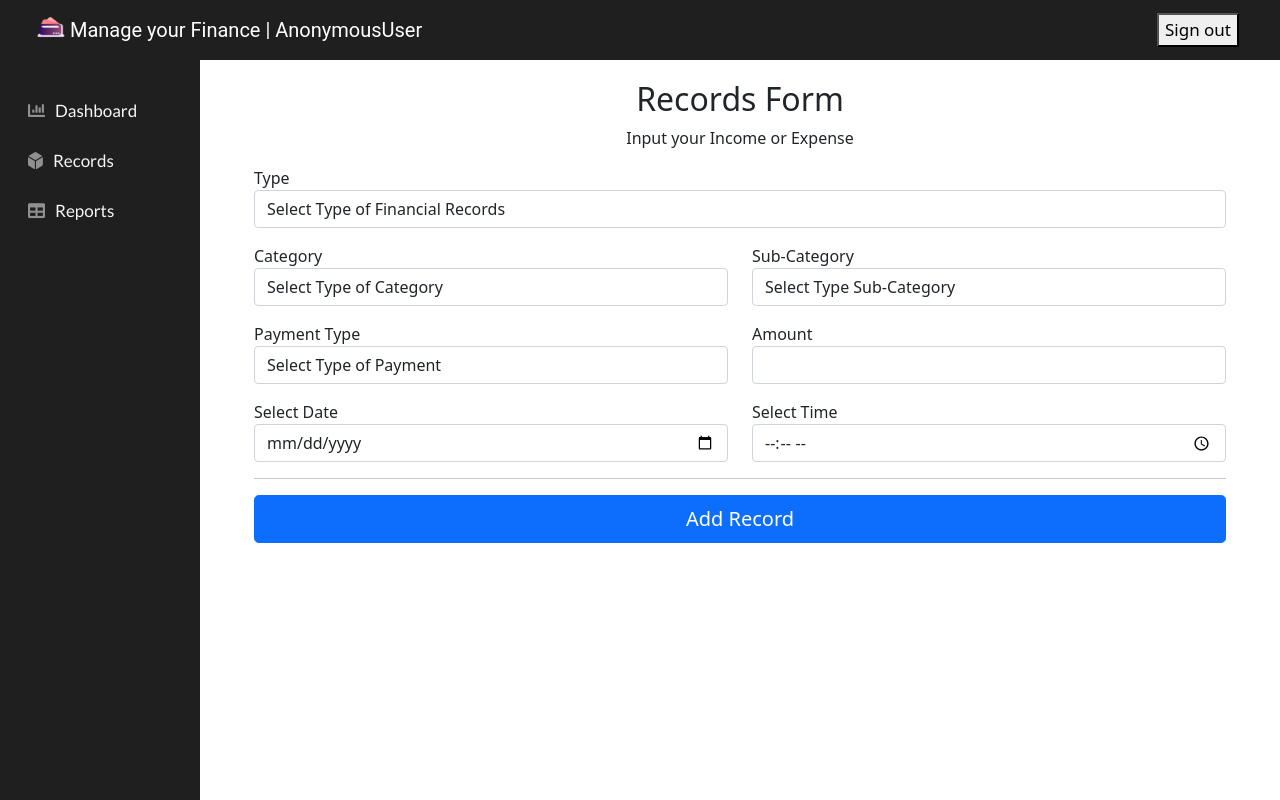
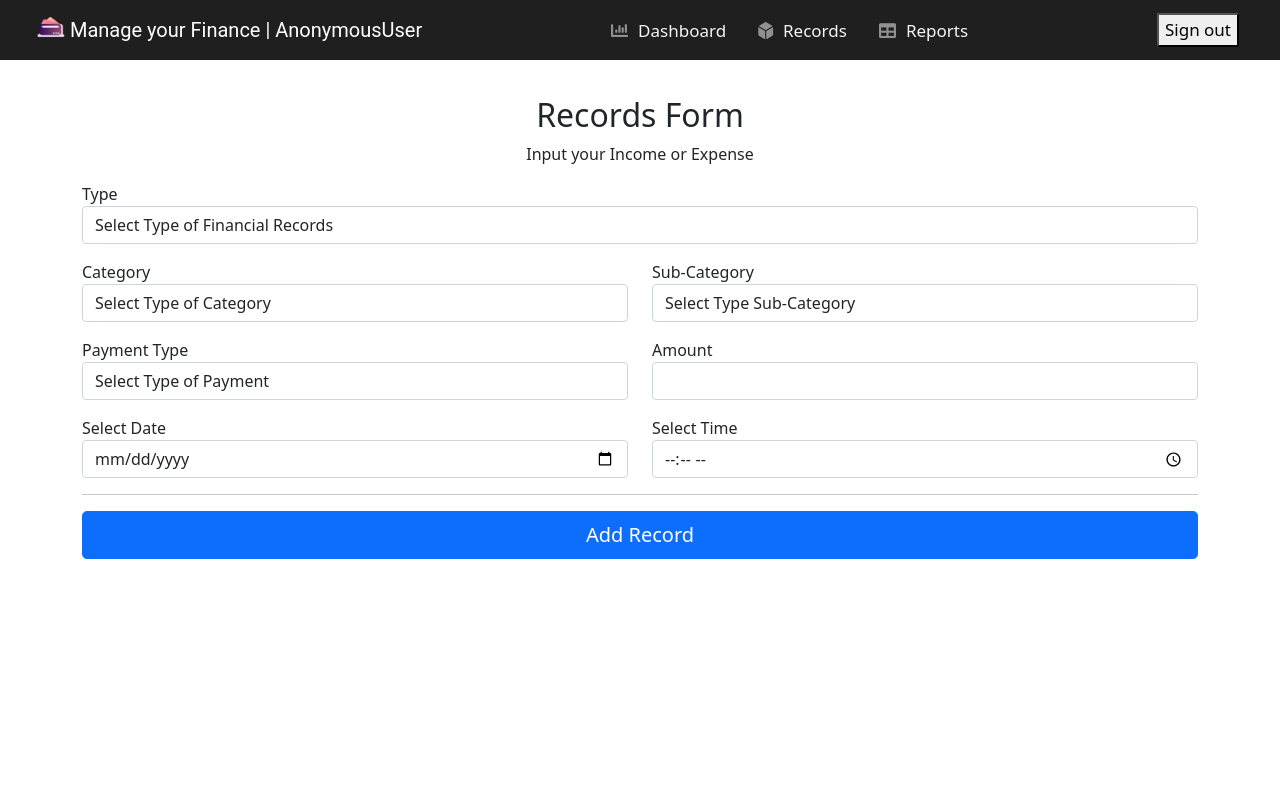
Before and after one commit to ivanmarinoff/Personal-Wallet, a Django app: page /records/ in a window 1280 px wide. Run offline with Django 5.2, Linux system fonts and the light colour scheme; some libraries are stand-ins or nearby versions.

Commit message:
Updated menu bar

```diff
--- a/templates/main.html
+++ b/templates/main.html
@@ -90,6 +90,14 @@
                  class="d-inline-block align-top">
             Manage your Finance | {{ request.user }}
         </a>
+        <ul class="nav flex-row">
+            <li class="nav-link active"><a href="{% url 'dashboard' %}"><i
+                    class="fas fa-chart-bar nav-icon"></i>Dashboard</a></li>
+            <li class="nav-link active"><a href="{% url 'records' %}"><i
+                    class="fas fa-dice-d6 nav-icon"></i>Records</a></li>
+            <li class="nav-link active"><a href="{% url 'reports' %}"><i
+                    class="fas fa-table nav-icon"></i>Reports</a></li>
+        </ul>
         <ul class="navbar-nav px-3 flex-row-reverse">
             <a class="nav-link" href="{% url 'logout' %}">
                 <button>Sign out</button>
@@ -97,27 +105,13 @@
         </ul>
     </div>
 </nav>
-<div class="container-fluid">
-    <div class="row">
-        <nav id="sidenav">
-            <ul class="nav flex-column">
-                <li class="nav-link active" id="sidetext"><a href="{% url 'dashboard' %}"><i
-                        class="fas fa-chart-bar nav-icon"></i>Dashboard</a></li>
-                <li class="nav-link active" id="sidetext"><a href="{% url 'records' %}"><i
-                        class="fas fa-dice-d6 nav-icon"></i>Records</a></li>
-                <li class="nav-link active" id="sidetext"><a href="{% url 'reports' %}"><i
-                        class="fas fa-table nav-icon"></i>Reports</a></li>
-            </ul>
-        </nav>
-        <div class="col" id="grid-right">
-            <div class="container-fluid">
-                <!-- Insert Records-->
-                {% block content %}
-                {% endblock %}
-            </div>
-        </div>
-    </div>
+
+<div class="container-fluid"><br><br><br><br>
+    <!-- Insert Records-->
+    {% block content %}
+    {% endblock %}
 </div>
+
 <!-- Optional JavaScript -->
 <!-- jQuery first, then Popper.js, then Bootstrap JS -->
 <script src="{% static 'js/jquery-3.5.1.js' %}"></script>
```
